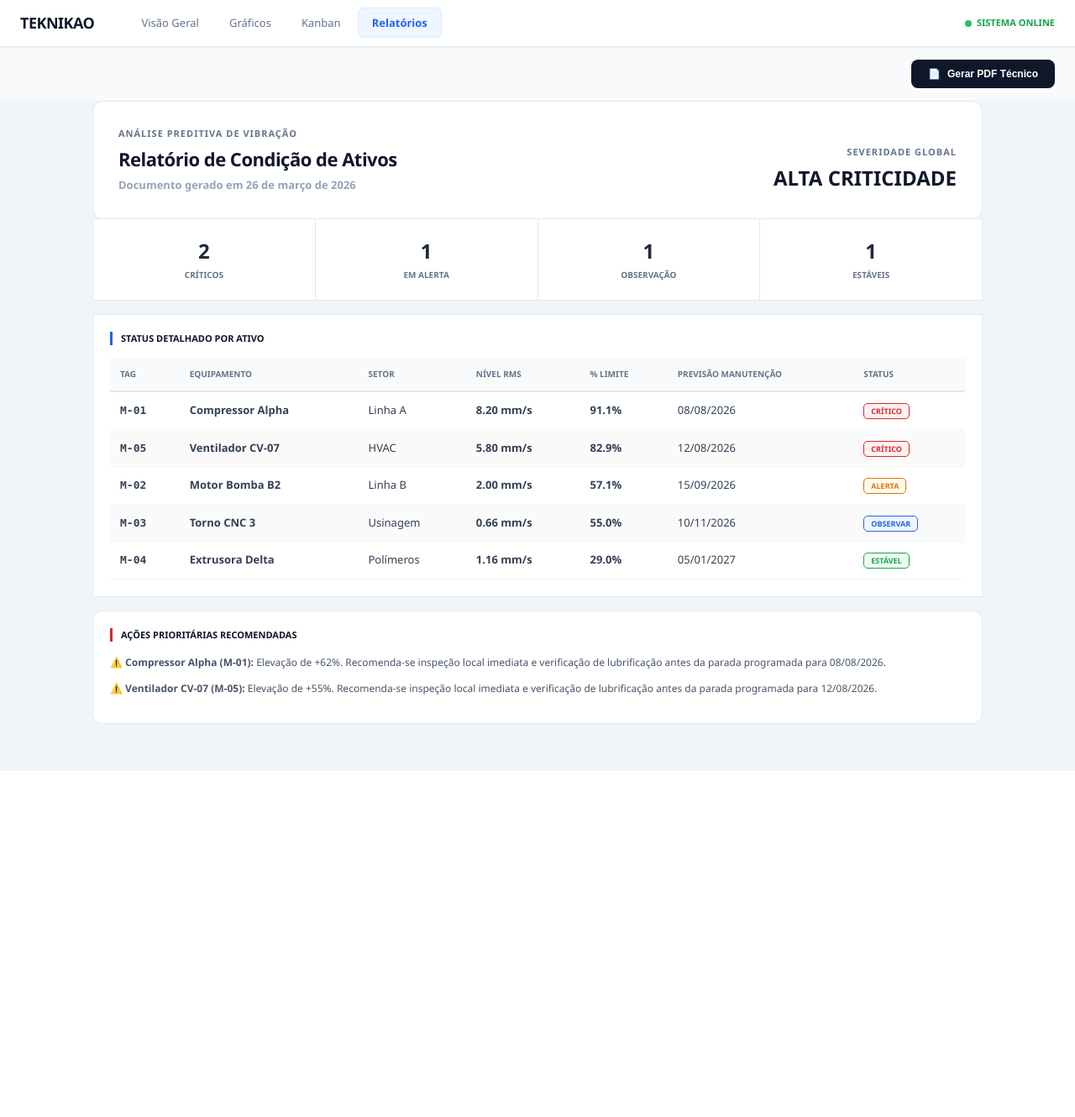
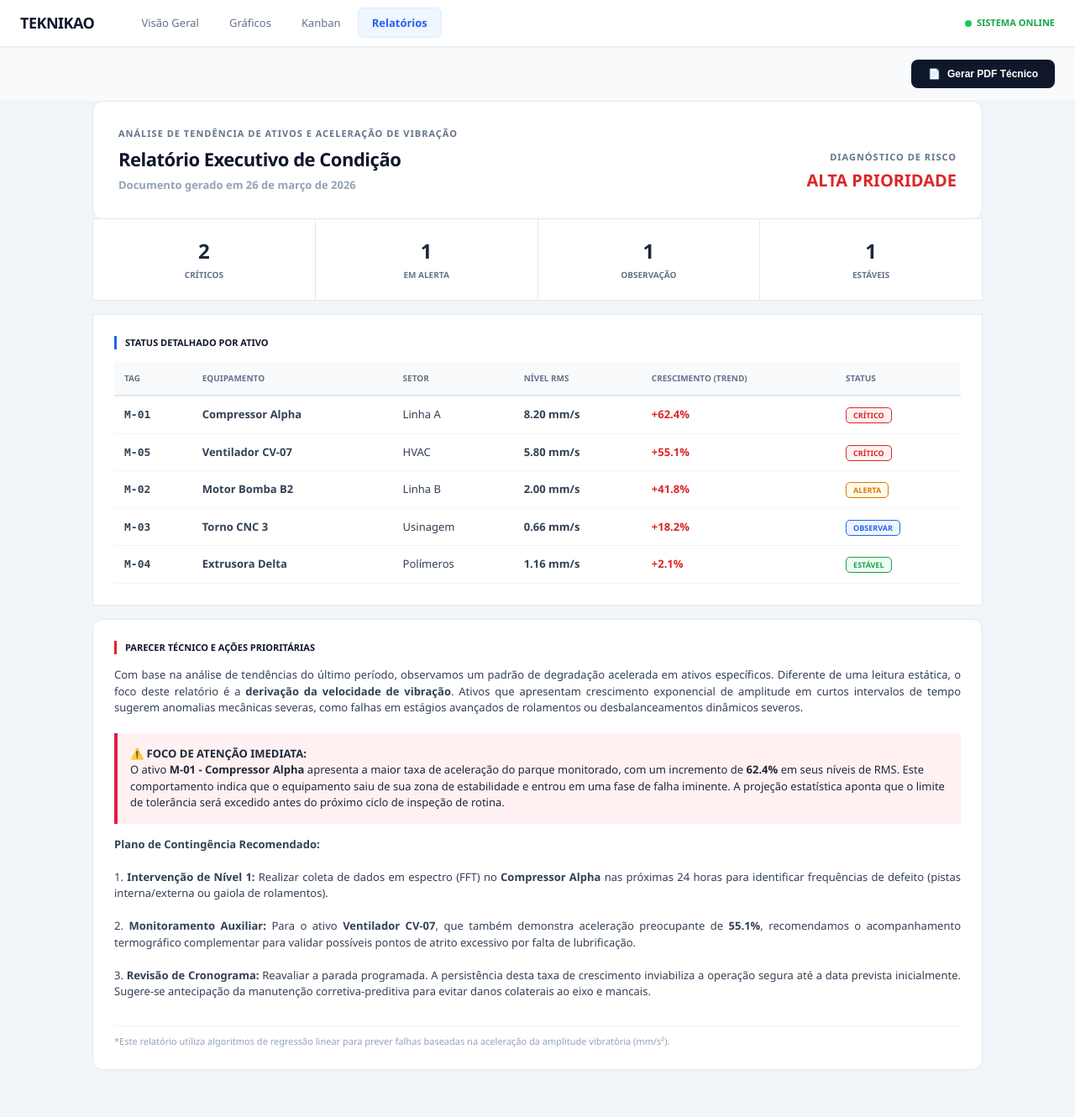
Before and after one commit to fenrir-mack/Hackton, a Django app: template Backend/manutencao/templates/manutencao/relatorios.html in a window 1280 px wide. Shown: the whole page at 84% size. Before the commit the page ends 918 px from the top, so only its background shows below. Run offline with Django 5.2, Linux system fonts and the light colour scheme; the template is opened without the code that fills it, so the values that code supplies are empty.

Commit message:
alteracoes do gustavo 2.1

```diff
--- a/Backend/manutencao/templates/manutencao/relatorios.html
+++ b/Backend/manutencao/templates/manutencao/relatorios.html
@@ -27,16 +27,12 @@
   .tab-link:hover { color: #0f172a; background: #f1f5f9; }
   .tab-link.active { color: #2563eb; background: #eff6ff; border: 1px solid #dbeafe; font-weight: 700; }
 
-  /* Status Online */
   .status-online { font-size: 11px; color: #16a34a; font-weight: 700; display: flex; align-items: center; gap: 6px; }
   .status-online span { display: inline-block; width: 8px; height: 8px; background: #22c55e; border-radius: 50%; }
 
-  /* Barra de Ações do Relatório */
-  .report-actions-bar {
-    display: flex; justify-content: flex-end; padding: 15px 24px; background: #f8fafc;
-  }
+  .report-actions-bar { display: flex; justify-content: flex-end; padding: 15px 24px; background: #f8fafc; }
 
-  /* Header do Relatório (Aparência de Documento) */
+  /* Header do Relatório */
   .report-header {
     background: #fff; padding: 30px; border-radius: 12px 12px 0 0;
     border: 1px solid #e2e8f0; border-bottom: none;
@@ -45,24 +41,20 @@
   .report-title-area h1 { font-size: 22px; font-weight: 900; color: #0f172a; letter-spacing: -0.5px; }
   .report-meta { color: #64748b; font-size: 11px; text-transform: uppercase; letter-spacing: 1px; margin-bottom: 5px; font-weight: 700; }
 
-  /* Grid e Painéis */
+  /* Painéis */
   .panel { max-width: 1100px; margin: 0 auto; padding: 0 20px 40px 20px; }
-  .card { background: #fff; border: 1px solid #e2e8f0; padding: 20px; margin-bottom: 16px; border-radius: 0; }
+  .card { background: #fff; border: 1px solid #e2e8f0; padding: 25px; margin-bottom: 16px; border-radius: 0; }
   .card-rounded { border-radius: 12px; }
 
   .grid4 { display: grid; grid-template-columns: repeat(4, 1fr); gap: 1px; background: #e2e8f0; border: 1px solid #e2e8f0; margin-bottom: 16px; }
   .kpi-box { background: #fff; padding: 20px; text-align: center; }
-
-  /* Números em negrito e sem cores específicas */
   .kpi-val { font-size: 24px; font-weight: 900; display: block; color: #1e293b; }
-
   .kpi-lbl { font-size: 10px; color: #64748b; font-weight: 700; text-transform: uppercase; margin-top: 4px; }
 
-  /* Tabela Técnica */
+  /* Tabela */
   .report-table { width: 100%; border-collapse: collapse; margin-top: 10px; }
   .report-table th { background: #f8fafc; text-align: left; padding: 12px; font-size: 10px; color: #64748b; text-transform: uppercase; border-bottom: 2px solid #e2e8f0; }
   .report-table td { padding: 12px; border-bottom: 1px solid #f1f5f9; color: #334155; }
-  .report-table tr:nth-child(even) { background: #fafafa; }
 
   .badge { font-size: 9px; font-weight: 800; padding: 2px 8px; border-radius: 5px; border: 1px solid; text-transform: uppercase; }
 
@@ -71,19 +63,19 @@
     background: #0f172a; color: white; border: none; padding: 10px 20px; border-radius: 8px;
     font-weight: 700; cursor: pointer; display: flex; align-items: center; gap: 8px; transition: 0.2s; font-size: 12px;
   }
-  .btn-pdf:hover { background: #1e293b; transform: translateY(-1px); }
 
-  /* Configuração de Impressão (PDF) */
+  .sec-title { font-size: 11px; font-weight: 800; color: #0f172a; text-transform: uppercase; border-left: 3px solid #2563eb; padding-left: 10px; margin-bottom: 15px; }
+
+  /* Estilo do Relatório de Texto (Encher linguiça) */
+  .analysis-text { font-size: 13px; color: #334155; text-align: justify; margin-bottom: 20px; }
+  .highlight-box { background: #fff1f2; border-left: 4px solid #e11d48; padding: 15px; margin: 15px 0; }
+
   @media print {
-    body { background: white; }
     #topbar, .report-actions-bar, .btn-pdf { display: none !important; }
     .panel { width: 100%; max-width: 100%; margin: 0; padding: 0; }
-    .card { border: 1px solid #eee; box-shadow: none; break-inside: avoid; }
-    .report-header { border: 1px solid #eee; border-radius: 0; }
+    .card { break-inside: avoid; }
     @page { margin: 1.5cm; }
   }
-
-  .sec-title { font-size: 11px; font-weight: 800; color: #0f172a; text-transform: uppercase; border-left: 3px solid #2563eb; padding-left: 10px; margin-bottom: 15px; }
 </style>
 </head>
 <body>
@@ -96,9 +88,7 @@
       <li><a href="{% url 'manutencao:kanban' %}" class="tab-link">Kanban</a></li>
       <li><a href="{% url 'manutencao:relatorio' %}" class="tab-link active">Relatórios</a></li>
   </ul>
-  <div class="status-online">
-    <span></span>SISTEMA ONLINE
-  </div>
+  <div class="status-online"><span></span>SISTEMA ONLINE</div>
 </div>
 
 <div class="report-actions-bar">
@@ -110,13 +100,13 @@
 <div class="panel">
   <div class="report-header card-rounded">
     <div class="report-title-area">
-      <div class="report-meta">Análise Preditiva de Vibração</div>
-      <h1>Relatório de Condição de Ativos</h1>
+      <div class="report-meta">Análise de Tendência de Ativos e Aceleração de Vibração</div>
+      <h1>Relatório Executivo de Condição</h1>
       <div id="rep-date" style="margin-top:5px; color:#94a3b8; font-weight: 600;"></div>
     </div>
     <div style="text-align:right">
-      <div class="report-meta">Severidade Global</div>
-      <div style="color:#0f172a; font-weight:900; font-size:24px">ALTA CRITICIDADE</div>
+      <div class="report-meta">Diagnóstico de Risco</div>
+      <div style="color:#dc2626; font-weight:900; font-size:20px">ALTA PRIORIDADE</div>
     </div>
   </div>
 
@@ -136,8 +126,7 @@
           <th>Equipamento</th>
           <th>Setor</th>
           <th>Nível RMS</th>
-          <th>% Limite</th>
-          <th>Previsão Manutenção</th>
+          <th>Crescimento (Trend)</th>
           <th>Status</th>
         </tr>
       </thead>
@@ -146,18 +135,25 @@
   </div>
 
   <div class="card card-rounded">
-    <div class="sec-title" style="border-left-color: #dc2626">Ações Prioritárias Recomendadas</div>
-    <div id="rep-actions" style="font-size:12px; color:#475569; line-height: 1.6;"></div>
+    <div class="sec-title" style="border-left-color: #dc2626">Parecer Técnico e Ações Prioritárias</div>
+
+    <div id="rep-actions-narrative">
+      </div>
+
+    <div style="margin-top: 30px; font-size: 11px; color: #94a3b8; border-top: 1px solid #f1f5f9; padding-top: 10px;">
+        *Este relatório utiliza algoritmos de regressão linear para prever falhas baseadas na aceleração da amplitude vibratória (mm/s²).
+    </div>
   </div>
 </div>
 
 <script>
+// Dados simulados com foco no crescimento (aceleração)
 const MACHINES = [
-  { id:"M-01", name:"Compressor Alpha", sector:"Linha A", trend:"critical", growth:"+62%", curVib: 8.2, limit:9.0, unit:"mm/s", nextMaint: "08/08/2026" },
-  { id:"M-05", name:"Ventilador CV-07", sector:"HVAC", trend:"critical", growth:"+55%", curVib: 5.8, limit:7.0, unit:"mm/s", nextMaint: "12/08/2026" },
-  { id:"M-02", name:"Motor Bomba B2", sector:"Linha B", trend:"warning", growth:"+41%", curVib: 2.0, limit:3.5, unit:"mm/s", nextMaint: "15/09/2026" },
-  { id:"M-03", name:"Torno CNC 3", sector:"Usinagem", trend:"watch", growth:"+18%", curVib: 0.66, limit:1.2, unit:"mm/s", nextMaint: "10/11/2026" },
-  { id:"M-04", name:"Extrusora Delta", sector:"Polímeros", trend:"stable", growth:"+2%", curVib: 1.16, limit:4.0, unit:"mm/s", nextMaint: "05/01/2027" },
+  { id:"M-01", name:"Compressor Alpha", sector:"Linha A", trend:"critical", growth: 62.4, curVib: 8.2, limit:9.0, unit:"mm/s", lastWeek: 5.0 },
+  { id:"M-05", name:"Ventilador CV-07", sector:"HVAC", trend:"critical", growth: 55.1, curVib: 5.8, limit:7.0, unit:"mm/s", lastWeek: 3.7 },
+  { id:"M-02", name:"Motor Bomba B2", sector:"Linha B", trend:"warning", growth: 41.8, curVib: 2.0, limit:3.5, unit:"mm/s", lastWeek: 1.4 },
+  { id:"M-03", name:"Torno CNC 3", sector:"Usinagem", trend:"watch", growth: 18.2, curVib: 0.66, limit:1.2, unit:"mm/s", lastWeek: 0.55 },
+  { id:"M-04", name:"Extrusora Delta", sector:"Polímeros", trend:"stable", growth: 2.1, curVib: 1.16, limit:4.0, unit:"mm/s", lastWeek: 1.13 },
 ];
 
 const TREND_STYLE = {
@@ -177,31 +173,56 @@ function renderReport() {
   document.getElementById('kpi-stable').textContent = MACHINES.filter(m => m.trend === 'stable').length;
 
   const tbody = document.getElementById('rep-table');
-  const actionList = document.getElementById('rep-actions');
+  const narrativeArea = document.getElementById('rep-actions-narrative');
 
+  // Ordenar por maior crescimento para o relatório
+  const sortedByGrowth = [...MACHINES].sort((a, b) => b.growth - a.growth);
+  const mostAccelerated = sortedByGrowth[0];
+
+  // Renderizar Tabela
   MACHINES.forEach(m => {
     const style = TREND_STYLE[m.trend];
-    const pct = ((m.curVib / m.limit) * 100).toFixed(1);
-
     const tr = document.createElement('tr');
     tr.innerHTML = `
       <td style="font-family:monospace; font-weight:700">${m.id}</td>
       <td><strong>${m.name}</strong></td>
       <td>${m.sector}</td>
       <td><strong>${m.curVib.toFixed(2)} ${m.unit}</strong></td>
-      <td><span style="font-weight: 900">${pct}%</span></td>
-      <td>${m.nextMaint}</td>
+      <td style="color:#dc2626; font-weight:700">+${m.growth}%</td>
       <td><span class="badge" style="color:${style.color}; border-color:${style.color}; background:${style.bg}">${style.label}</span></td>
     `;
     tbody.appendChild(tr);
+  });
 
-    if (m.trend === 'critical') {
-      const p = document.createElement('p');
-      p.style.marginBottom = "12px";
-      p.innerHTML = `⚠️ <strong>${m.name} (${m.id}):</strong> Elevação de ${m.growth}. Recomenda-se inspeção local imediata e verificação de lubrificação antes da parada programada para ${m.nextMaint}.`;
-      actionList.appendChild(p);
-    }
-  });
+  // Gerar Narrativa de Relatório (A "Linguiça" Técnica)
+  narrativeArea.innerHTML = `
+    <div class="analysis-text">
+      Com base na análise de tendências do último período, observamos um padrão de degradação acelerada em ativos específicos.
+      Diferente de uma leitura estática, o foco deste relatório é a <strong>derivação da velocidade de vibração</strong>.
+      Ativos que apresentam crescimento exponencial de amplitude em curtos intervalos de tempo sugerem anomalias mecânicas severas,
+      como falhas em estágios avançados de rolamentos ou desbalanceamentos dinâmicos severos.
+    </div>
+
+    <div class="highlight-box">
+      <strong>⚠️ FOCO DE ATENÇÃO IMEDIATA:</strong><br>
+      O ativo <strong>${mostAccelerated.id} - ${mostAccelerated.name}</strong> apresenta a maior taxa de aceleração do parque monitorado,
+      com um incremento de <strong>${mostAccelerated.growth}%</strong> em seus níveis de RMS. Este comportamento indica que o equipamento
+      saiu de sua zona de estabilidade e entrou em uma fase de falha iminente. A projeção estatística aponta que o limite de tolerância
+      será excedido antes do próximo ciclo de inspeção de rotina.
+    </div>
+
+    <p class="analysis-text">
+      <strong>Plano de Contingência Recomendado:</strong><br><br>
+      1. <strong>Intervenção de Nível 1:</strong> Realizar coleta de dados em espectro (FFT) no <strong>${mostAccelerated.name}</strong>
+      nas próximas 24 horas para identificar frequências de defeito (pistas interna/externa ou gaiola de rolamentos).<br><br>
+      2. <strong>Monitoramento Auxiliar:</strong> Para o ativo <strong>${sortedByGrowth[1].name}</strong>, que também demonstra aceleração
+      preocupante de <strong>${sortedByGrowth[1].growth}%</strong>, recomendamos o acompanhamento termográfico complementar para validar
+      possíveis pontos de atrito excessivo por falta de lubrificação.<br><br>
+      3. <strong>Revisão de Cronograma:</strong> Reavaliar a parada programada. A persistência desta taxa de crescimento inviabiliza
+      a operação segura até a data prevista inicialmente. Sugere-se antecipação da manutenção corretiva-preditiva para evitar danos
+      colaterais ao eixo e mancais.
+    </p>
+  `;
 }
 
 renderReport();
```
